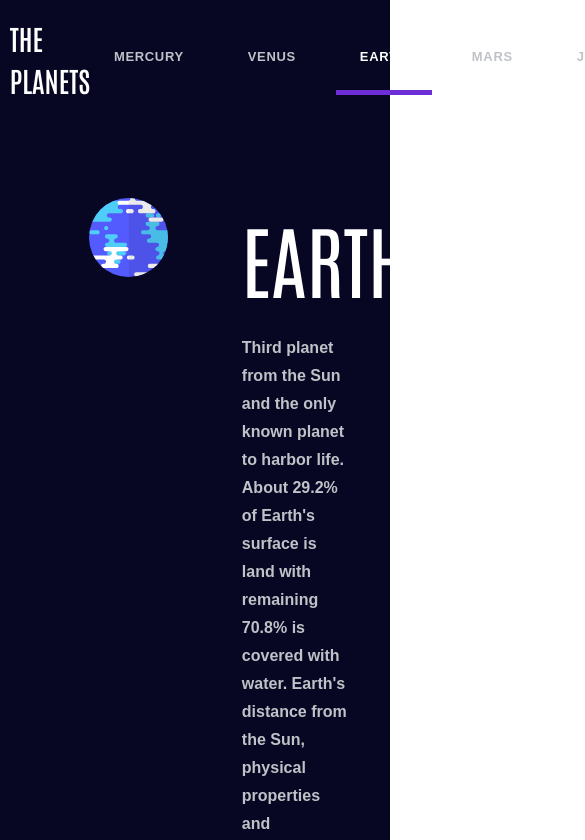
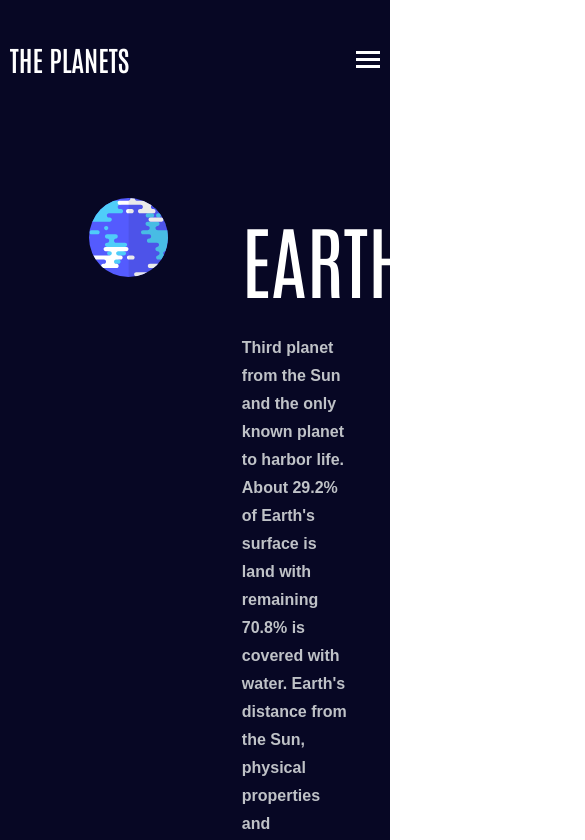
Before and after one commit to SajeedAninda/Planets-Facts, a React (Vite) app: page / in a window 390 px wide. Shown: the top 840 px of the page, 585 px wide, since content can reach past the window. Built offline with nearby package versions, Linux system fonts and the light colour scheme.

Commit message:
Added hamburger icon in sidebar

```diff
--- a/src/Components/Navbar/Navbar.jsx
+++ b/src/Components/Navbar/Navbar.jsx
@@ -1,4 +1,5 @@
 import React, { useEffect, useState } from "react";
+import hamburgerIcon from "../../assets/icon-hamburger.svg";
 
 const Navbar = ({ onPlanetChange }) => {
     const [items, setItems] = useState([]);
@@ -29,22 +30,21 @@ const Navbar = ({ onPlanetChange }) => {
 
     return (
         <div className="bg-[#070724] h-[14vh] flex items-center">
-            <div className="w-[95%] mx-auto flex justify-between items-center">
+            <div className="w-[95%] lg:w-[90%] mx-auto flex justify-between items-center">
                 <div className="logo">
                     <p className="text-[28px] text-white font-antonio font-semibold">
                         THE PLANETS
                     </p>
                 </div>
 
-                <div className="menu flex gap-4">
+                <div className="menu hidden lg:flex gap-4">
                     {items?.map((item) => (
                         <div
                             key={item.name}
-                            className={`relative group flex-1 text-center uppercase font-spartan text-[13px] font-bold tracking-wider cursor-pointer h-full p-6 transition-all duration-75 ease-in-out ${
-                                activePlanet === item.name
+                            className={`relative group flex-1 text-center uppercase font-spartan text-[13px] font-bold tracking-wider cursor-pointer h-full p-6 transition-all duration-75 ease-in-out ${activePlanet === item.name
                                     ? "text-white"
                                     : "text-[#bfc2c7]"
-                            }`}
+                                }`}
                             onClick={() => handlePlanetClick(item.name)}
                             style={{
                                 borderBottom: activePlanet === item.name
@@ -56,6 +56,10 @@ const Navbar = ({ onPlanetChange }) => {
                         </div>
                     ))}
                 </div>
+
+                <div className="hamburgerIcon lg:hidden">
+                    <img src={hamburgerIcon} alt="" />
+                </div>
             </div>
         </div>
     );
```
